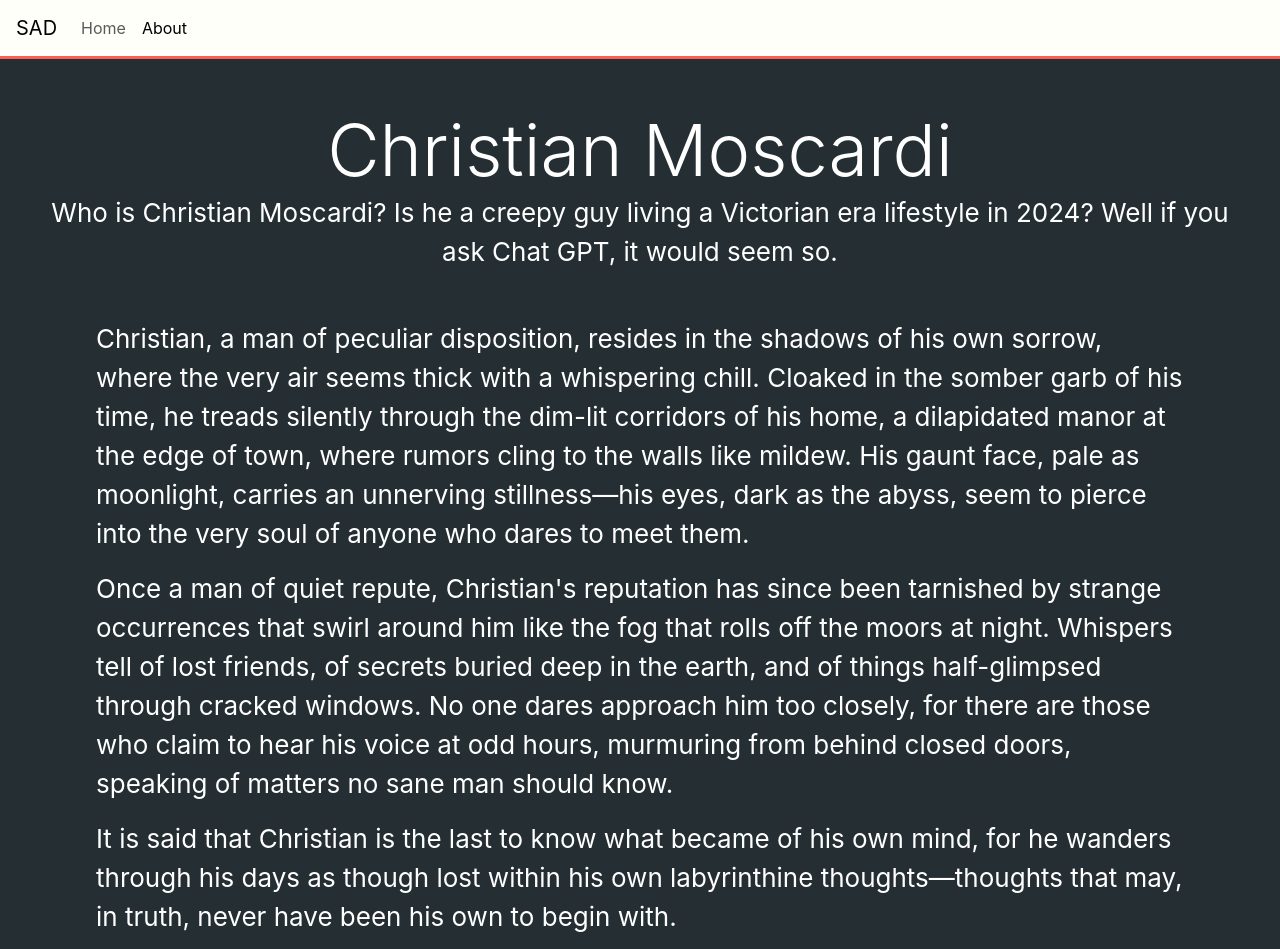
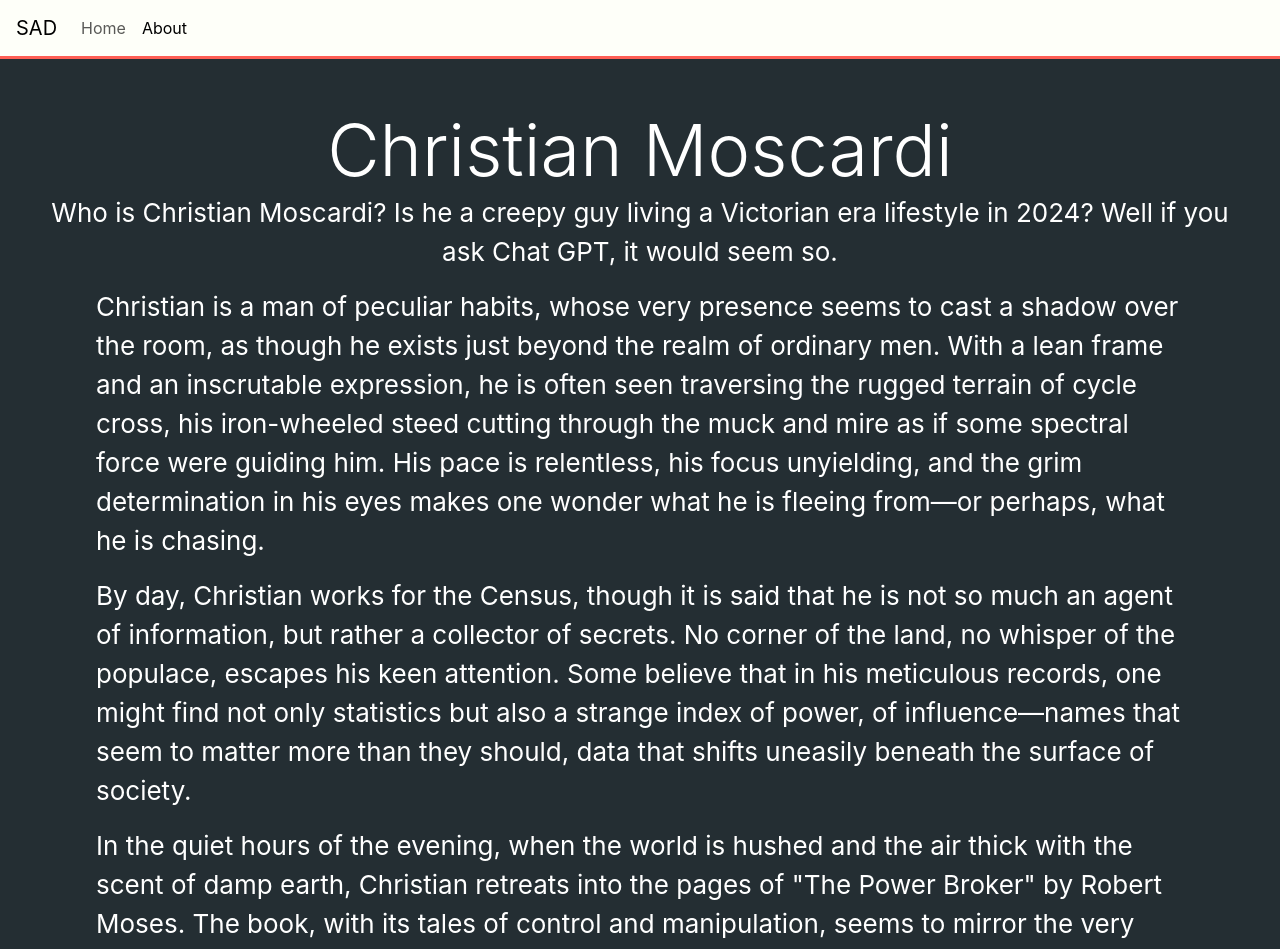
Before and after one commit to cmoscardi/statabstracts.digital, a React (Create React App) app in the folder frontend/app/: page /about in a window 1280 px wide. Shown: the top 949 px of the page. Built offline with nearby package versions, Linux system fonts and the light colour scheme.

Commit message:
More important updates

```diff
--- a/frontend/app/src/pages/aboutPage.js
+++ b/frontend/app/src/pages/aboutPage.js
@@ -3,42 +3,47 @@ function AboutPage() {
     <>
       <div className="App-bg d-flex w-100 justify-content-start pt-5 px-5">
         <div className="w-100 display-2 text-center">Christian Moscardi</div>
-        <div className="w-100 text-center container-max-lg">
+        <div className="w-100 text-center container-max-lg mb-3">
           Who is Christian Moscardi? Is he a creepy guy living a Victorian era
           lifestyle in 2024? Well if you ask Chat GPT, it would seem so.
         </div>
-        <div className="p-5 text-start">
+        <div className="px-md-5 px-xs-1 text-start">
           <p>
-            Christian, a man of peculiar disposition, resides in the shadows of
-            his own sorrow, where the very air seems thick with a whispering
-            chill. Cloaked in the somber garb of his time, he treads silently
-            through the dim-lit corridors of his home, a dilapidated manor at
-            the edge of town, where rumors cling to the walls like mildew. His
-            gaunt face, pale as moonlight, carries an unnerving stillness—his
-            eyes, dark as the abyss, seem to pierce into the very soul of anyone
-            who dares to meet them.
+            Christian is a man of peculiar habits, whose very presence seems to
+            cast a shadow over the room, as though he exists just beyond the
+            realm of ordinary men. With a lean frame and an inscrutable
+            expression, he is often seen traversing the rugged terrain of cycle
+            cross, his iron-wheeled steed cutting through the muck and mire as
+            if some spectral force were guiding him. His pace is relentless, his
+            focus unyielding, and the grim determination in his eyes makes one
+            wonder what he is fleeing from—or perhaps, what he is chasing.
           </p>
 
           <p>
-            Once a man of quiet repute, Christian's reputation has since been
-            tarnished by strange occurrences that swirl around him like the fog
-            that rolls off the moors at night. Whispers tell of lost friends, of
-            secrets buried deep in the earth, and of things half-glimpsed
-            through cracked windows. No one dares approach him too closely, for
-            there are those who claim to hear his voice at odd hours, murmuring
-            from behind closed doors, speaking of matters no sane man should
-            know.
+            By day, Christian works for the Census, though it is said that he is
+            not so much an agent of information, but rather a collector of
+            secrets. No corner of the land, no whisper of the populace, escapes
+            his keen attention. Some believe that in his meticulous records, one
+            might find not only statistics but also a strange index of power, of
+            influence—names that seem to matter more than they should, data that
+            shifts uneasily beneath the surface of society.
           </p>
 
           <p>
-            It is said that Christian is the last to know what became of his own
-            mind, for he wanders through his days as though lost within his own
-            labyrinthine thoughts—thoughts that may, in truth, never have been
-            his own to begin with.
+            In the quiet hours of the evening, when the world is hushed and the
+            air thick with the scent of damp earth, Christian retreats into the
+            pages of "The Power Broker" by Robert Moses. The book, with its tales
+            of control and manipulation, seems to mirror the very essence of his
+            own existence—soaked in ambition and cold calculation. One cannot
+            help but wonder if Christian, like Moses, harbors designs upon a
+            power as vast as it is unseen, a power woven into the very fabric of
+            the world, waiting only for the right moment to unfurl its dark
+            wings.
           </p>
         </div>
         <div className="m-3">
-          To learn more about this project check out Christian's blog post: <br/>
+          To learn more about this project check out Christian's blog post:{" "}
+          <br />
           <a
             href="https://www.christianmoscardi.com/blog/2024/10/03/digitizing-us-statistical-abstracts.html"
             target="blank"
```
